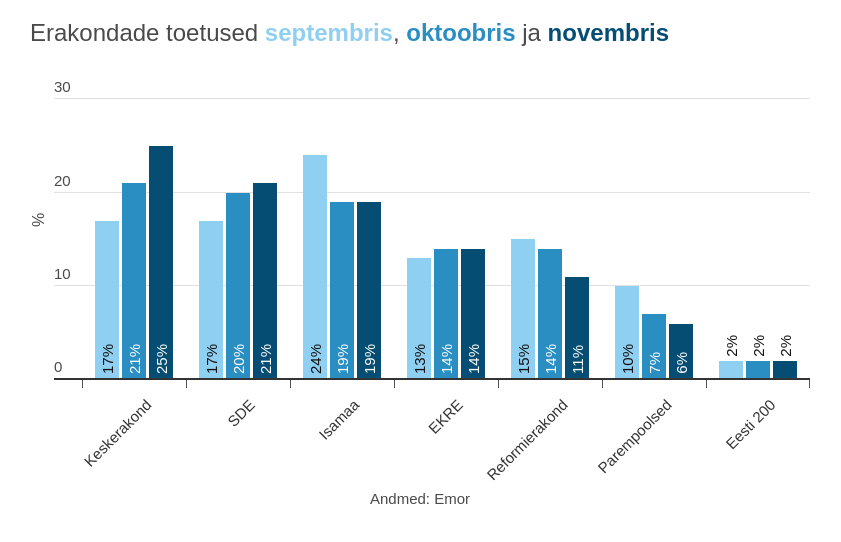
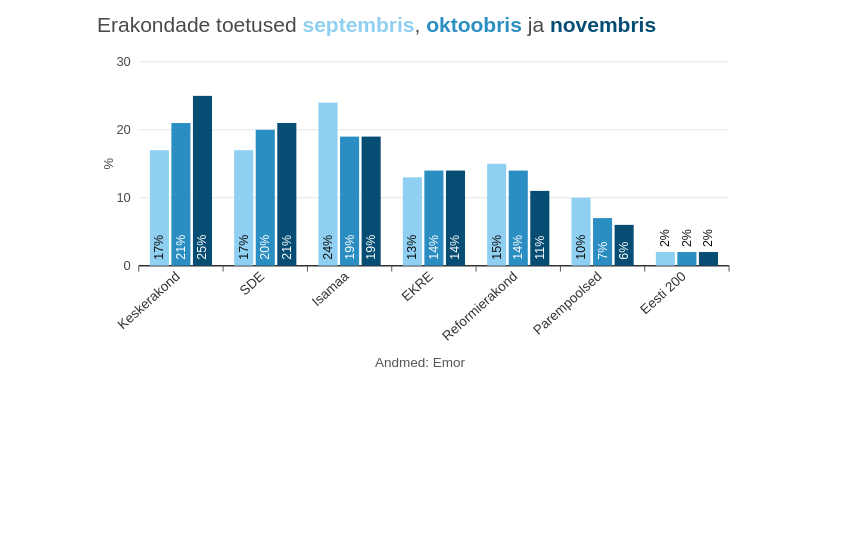
Before and after one commit to Novaator/Graafik, a plain HTML site: page 20261119reiting3kuud.html in a window 1280 px wide. Shown: the whole page, without its empty margins (220-1061 px from the left). Drawn offline with Linux system fonts and the light colour scheme; a web font is replaced by a local one.

Commit message:
Update 20261119reiting3kuud.html

```diff
--- a/20261119reiting3kuud.html
+++ b/20261119reiting3kuud.html
@@ -8,64 +8,44 @@
     @import url('https://fonts.googleapis.com/css2?family=Fira+Sans+Condensed:wght@400;700&display=swap');
     *, *::before, *::after { box-sizing: border-box; margin: 0; padding: 0; font-family: 'Fira Sans Condensed', sans-serif; }
     html, body { width: 100%; background: #FFFFFF; color: #333333; -webkit-font-smoothing: antialiased; overflow-x: hidden; }
-    .c1-container { width: 100%; max-width: 820px; margin: 0 auto; padding: 18px 20px 14px 20px; background: #FFFFFF; }
-    .c1-title { font-size: clamp(20px, 2.8vw, 24px); line-height: 1.25; color: #4A4A4A; font-weight: 400; margin-bottom: 24px; }
-    .c1-plot-wrapper { position: relative; display: flex; align-items: stretch; width: 100%; padding-left: 24px; }
-    .c1-y-title { position: absolute; left: 2px; top: 48%; transform: translateY(-50%) rotate(-90deg); font-size: 16px; color: #4A4A4A; user-select: none; }
-    .c1-chart-area { position: relative; flex: 1; height: 300px; margin-top: 8px; }
-    .c1-grid-line { position: absolute; left: 0; right: 0; border-bottom: 1px solid #e0e0e0; pointer-events: none; z-index: 1; }
-    .c1-grid-line.zero { border-bottom: 2px solid #333333; z-index: 4; }
-    .c1-grid-label { position: absolute; left: 0; bottom: 4px; font-size: 15px; color: #4A4A4A; line-height: 1; }
-    .c1-groups-row { position: absolute; left: 28px; right: 0; top: 0; bottom: 0; display: flex; align-items: flex-end; justify-content: space-around; z-index: 3; }
-    .c1-group { position: relative; flex: 1; height: 100%; display: flex; align-items: flex-end; justify-content: center; gap: 3px; padding: 0 6px; }
-    .c1-tick { position: absolute; bottom: -8px; left: 0; width: 1px; height: 8px; background: #555555; }
-    .c1-tick-right { position: absolute; bottom: -8px; right: 0; width: 1px; height: 8px; background: #555555; }
-    .c1-bar-col { position: relative; width: 24px; max-width: 30%; height: 100%; display: flex; align-items: flex-end; justify-content: center; }
-    .c1-bar { position: relative; width: 100%; cursor: pointer; transition: filter 0.15s ease; display: flex; justify-content: center; align-items: flex-end; }
-    .c1-bar:hover { filter: brightness(0.92); }
-    .c1-val-inside { writing-mode: vertical-rl; transform: rotate(180deg); font-size: 15px; line-height: 1; padding-top: 6px; white-space: nowrap; pointer-events: none; }
-    .c1-val-outside { position: absolute; bottom: 100%; left: 50%; writing-mode: vertical-rl; transform: translateX(-50%) rotate(180deg); padding-top: 5px; font-size: 15px; line-height: 1; color: #111111; white-space: nowrap; pointer-events: none; }
-    .c1-x-labels { margin-left: 52px; display: flex; justify-content: space-around; height: 106px; padding-top: 10px; }
-    .c1-x-label-cell { flex: 1; position: relative; }
-    .c1-x-label-text { position: absolute; top: 6px; right: 42%; transform: rotate(-45deg); transform-origin: top right; font-size: 15px; color: #333333; white-space: nowrap; }
-    .c1-footer { text-align: center; margin-top: 4px; font-size: 15px; color: #4A4A4A; }
-    .tooltip { position: fixed; top: 0; left: 0; background: #FFFFFF; color: #222222; border: 1px solid #CCCCCC; border-radius: 4px; padding: 5px 10px; font-size: 14px; white-space: nowrap; box-shadow: 0 2px 8px rgba(0, 0, 0, 0.12); pointer-events: none; opacity: 0; transition: opacity 0.1s ease; z-index: 100; }
-    @media (max-width: 520px) { .c1-bar-col { width: 16px; } .c1-val-inside, .c1-val-outside { font-size: 12px; } .c1-x-label-text { font-size: 13px; } }
+    .c1-container { width: 100%; max-width: 670px; max-height: 440px; margin: 0 auto; padding: 12px 12px 10px; overflow: hidden; background: #FFFFFF; }
+    .c1-title { font-size: 21px; line-height: 1.22; color: #4A4A4A; font-weight: 400; margin: 0 0 8px 0; }
+    .c1-svg { width: 100%; height: auto; display: block; overflow: visible; }
+    .c1-bar-rect { cursor: pointer; transition: filter 0.14s ease; }
+    .c1-bar-rect:hover { filter: brightness(0.92); }
+    .c1-footer { text-align: center; margin: 6px 0 0 0; font-size: 13.5px; line-height: 1.2; color: #555555; font-weight: 400; }
+    .tooltip { position: fixed; top: 0; left: 0; background: #222222; color: #FFFFFF; border-radius: 4px; padding: 5px 10px; font-size: 13px; font-weight: 400; line-height: 1.2; white-space: nowrap; box-shadow: 0 3px 10px rgba(0, 0, 0, 0.22); pointer-events: none; opacity: 0; transition: opacity 0.1s ease; z-index: 100; }
+    @media (max-width: 480px) { .c1-title { font-size: 18px; } }
   </style>
 </head>
 <body>
   <main class="c1-container">
     <h1 class="c1-title">Erakondade toetused <span style="color:#8fd0f2;font-weight:700">septembris</span>, <span style="color:#2b8ec2;font-weight:700">oktoobris</span> ja <span style="color:#064d73;font-weight:700">novembris</span></h1>
-    <div class="c1-plot-wrapper">
-      <div class="c1-y-title">%</div>
-      <div class="c1-chart-area" id="chart-area">
-        <div class="c1-groups-row" id="groups-row"></div>
-      </div>
-    </div>
-    <div class="c1-x-labels" id="x-labels"></div>
+    <svg id="chart-svg" class="c1-svg" viewBox="0 0 650 305" role="img" aria-label="Erakondade toetused septembris, oktoobris ja novembris"></svg>
     <footer class="c1-footer">Andmed: Emor</footer>
   </main>
   <div class="tooltip" id="tooltip" role="tooltip"></div>
   <script>
     (function () {
-      const months = [{"label":"September","color":"#8fd0f2","textColor":"#111111"},{"label":"Oktoober","color":"#2b8ec2","textColor":"#FFFFFF"},{"label":"November","color":"#064d73","textColor":"#FFFFFF"}];
+      const months = [{"label":"september","color":"#8fd0f2","textColor":"#111111"},{"label":"oktoober","color":"#2b8ec2","textColor":"#FFFFFF"},{"label":"november","color":"#064d73","textColor":"#FFFFFF"}];
       const parties = [{"name":"Keskerakond","tooltipName":"Keskerakond","values":[17,21,25]},{"name":"SDE","tooltipName":"SDE","values":[17,20,21]},{"name":"Isamaa","tooltipName":"Isamaa","values":[24,19,19]},{"name":"EKRE","tooltipName":"EKRE","values":[13,14,14]},{"name":"Reformierakond","tooltipName":"Reformierakond","values":[15,14,11]},{"name":"Parempoolsed","tooltipName":"Parempoolsed","values":[10,7,6]},{"name":"Eesti 200","tooltipName":"Eesti 200","values":[2,2,2]}];
-      const maxScaleY = 32;
-      const chartArea = document.getElementById('chart-area');
-      const groupsRow = document.getElementById('groups-row');
-      const xLabels = document.getElementById('x-labels');
+      const svg = document.getElementById('chart-svg');
       const tooltip = document.getElementById('tooltip');
 
-      [0, 10, 20, 30].forEach(function (tickVal) {
-        const line = document.createElement('div');
-        line.className = 'c1-grid-line' + (tickVal === 0 ? ' zero' : '');
-        line.style.bottom = ((tickVal / maxScaleY) * 100) + '%';
-        const lbl = document.createElement('span');
-        lbl.className = 'c1-grid-label';
-        lbl.textContent = tickVal;
-        line.appendChild(lbl);
-        chartArea.insertBefore(line, groupsRow);
-      });
+      const W = 650, H = 305;
+      const padLeft = 42, padRight = 14, padTop = 16, padBottom = 84;
+      const plotW = W - padLeft - padRight;
+      const plotH = H - padTop - padBottom;
+      const baseY = padTop + plotH;
+      const maxY = 30;
+
+      function el(tag, attrs) {
+        const node = document.createElementNS('http://www.w3.org/2000/svg', tag);
+        if (attrs) {
+          Object.keys(attrs).forEach(function (k) { node.setAttribute(k, String(attrs[k])); });
+        }
+        return node;
+      }
 
       function showTip(txt, x, y) {
         tooltip.textContent = txt;
@@ -81,51 +61,94 @@
 
       function hideTip() { tooltip.style.opacity = '0'; }
 
+      [0, 10, 20, 30].forEach(function (tickVal) {
+        const y = baseY - (tickVal / maxY) * plotH;
+        svg.appendChild(el('line', {
+          x1: padLeft, y1: y.toFixed(2), x2: W - padRight, y2: y.toFixed(2),
+          stroke: tickVal === 0 ? '#333333' : '#E5E5E5',
+          'stroke-width': tickVal === 0 ? '1.5' : '1'
+        }));
+        const lbl = el('text', {
+          x: padLeft - 8, y: y.toFixed(2),
+          'text-anchor': 'end', 'dominant-baseline': 'central',
+          'font-size': '13', 'font-weight': '400', fill: '#4A4A4A'
+        });
+        lbl.textContent = String(tickVal);
+        svg.appendChild(lbl);
+      });
+
+      const yCy = padTop + plotH / 2;
+      const yLbl = el('text', {
+        x: 12, y: yCy.toFixed(2),
+        'text-anchor': 'middle', 'dominant-baseline': 'central',
+        transform: 'rotate(-90 12 ' + yCy.toFixed(2) + ')',
+        'font-size': '13', 'font-weight': '400', fill: '#4A4A4A'
+      });
+      yLbl.textContent = '%';
+      svg.appendChild(yLbl);
+
+      const n = parties.length;
+      const slotW = plotW / n;
+      const barGap = 2.5;
+      const barW = 19.2;
+      const clusterW = barW * 3 + barGap * 2;
+
+      for (let t = 0; t <= n; t++) {
+        const tx = padLeft + t * slotW;
+        svg.appendChild(el('line', {
+          x1: tx.toFixed(2), y1: baseY, x2: tx.toFixed(2), y2: baseY + 6,
+          stroke: '#555555', 'stroke-width': '1'
+        }));
+      }
+
       parties.forEach(function (p, i) {
-        const g = document.createElement('div');
-        g.className = 'c1-group';
-        const tick = document.createElement('span');
-        tick.className = 'c1-tick';
-        g.appendChild(tick);
-        if (i === parties.length - 1) {
-          const tr = document.createElement('span');
-          tr.className = 'c1-tick-right';
-          g.appendChild(tr);
-        }
+        const clusterStartX = padLeft + i * slotW + (slotW - clusterW) / 2;
+        months.forEach(function (m, j) {
+          const val = p.values[j];
+          const barH = (val / maxY) * plotH;
+          const barX = clusterStartX + j * (barW + barGap);
+          const barY = baseY - barH;
+          const barCx = barX + barW / 2;
 
-        months.forEach(function (m, mIdx) {
-          const val = p.values[mIdx];
-          const col = document.createElement('div');
-          col.className = 'c1-bar-col';
-          const bar = document.createElement('div');
-          bar.className = 'c1-bar';
-          bar.style.height = ((val / maxScaleY) * 100) + '%';
-          bar.style.backgroundColor = m.color;
-          const sp = document.createElement('span');
-          sp.textContent = val + '%';
-          if (val <= 3) { sp.className = 'c1-val-outside'; }
-          else { sp.className = 'c1-val-inside'; sp.style.color = m.textColor; }
-          bar.appendChild(sp);
+          const rect = el('rect', {
+            x: barX.toFixed(2), y: barY.toFixed(2),
+            width: barW.toFixed(2), height: barH.toFixed(2),
+            fill: m.color, class: 'c1-bar-rect'
+          });
+          const tip = p.tooltipName + ' (' + m.label + '): ' + val + '%';
+          rect.addEventListener('mouseenter', function (e) { showTip(tip, e.clientX, e.clientY); });
+          rect.addEventListener('mousemove', function (e) { showTip(tip, e.clientX, e.clientY); });
+          rect.addEventListener('mouseleave', hideTip);
+          rect.addEventListener('click', function (e) { e.stopPropagation(); showTip(tip, e.clientX, e.clientY); });
+          svg.appendChild(rect);
 
-          const label = p.tooltipName + ' (' + m.label + '): ' + val + '%';
-          bar.addEventListener('mouseenter', function (e) { showTip(label, e.clientX, e.clientY); });
-          bar.addEventListener('mousemove', function (e) { showTip(label, e.clientX, e.clientY); });
-          bar.addEventListener('mouseleave', hideTip);
-          col.appendChild(bar);
-          g.appendChild(col);
+          const isSmall = val <= 3;
+          const labelY = isSmall ? (barY - 5) : (baseY - 6);
+          const valText = el('text', {
+            x: barCx.toFixed(2), y: labelY.toFixed(2),
+            'text-anchor': 'start', 'dominant-baseline': 'central',
+            transform: 'rotate(-90 ' + barCx.toFixed(2) + ' ' + labelY.toFixed(2) + ')',
+            'font-size': '12.5', 'font-weight': '400',
+            fill: isSmall ? '#111111' : m.textColor,
+            'pointer-events': 'none'
+          });
+          valText.textContent = val + '%';
+          svg.appendChild(valText);
         });
 
-        groupsRow.appendChild(g);
-
-        const xc = document.createElement('div');
-        xc.className = 'c1-x-label-cell';
-        const xt = document.createElement('span');
-        xt.className = 'c1-x-label-text';
-        xt.textContent = p.name;
-        xc.appendChild(xt);
-        xLabels.appendChild(xc);
+        const lx = padLeft + (i + 0.5) * slotW;
+        const ly = baseY + 12;
+        const pLbl = el('text', {
+          x: lx.toFixed(2), y: ly.toFixed(2),
+          'text-anchor': 'end',
+          transform: 'rotate(-42 ' + lx.toFixed(2) + ' ' + ly.toFixed(2) + ')',
+          'font-size': '13.5', 'font-weight': '400', fill: '#333333'
+        });
+        pLbl.textContent = p.name;
+        svg.appendChild(pLbl);
       });
 
+      document.addEventListener('click', hideTip);
       window.addEventListener('scroll', hideTip, { passive: true });
     })();
   </script>
```
